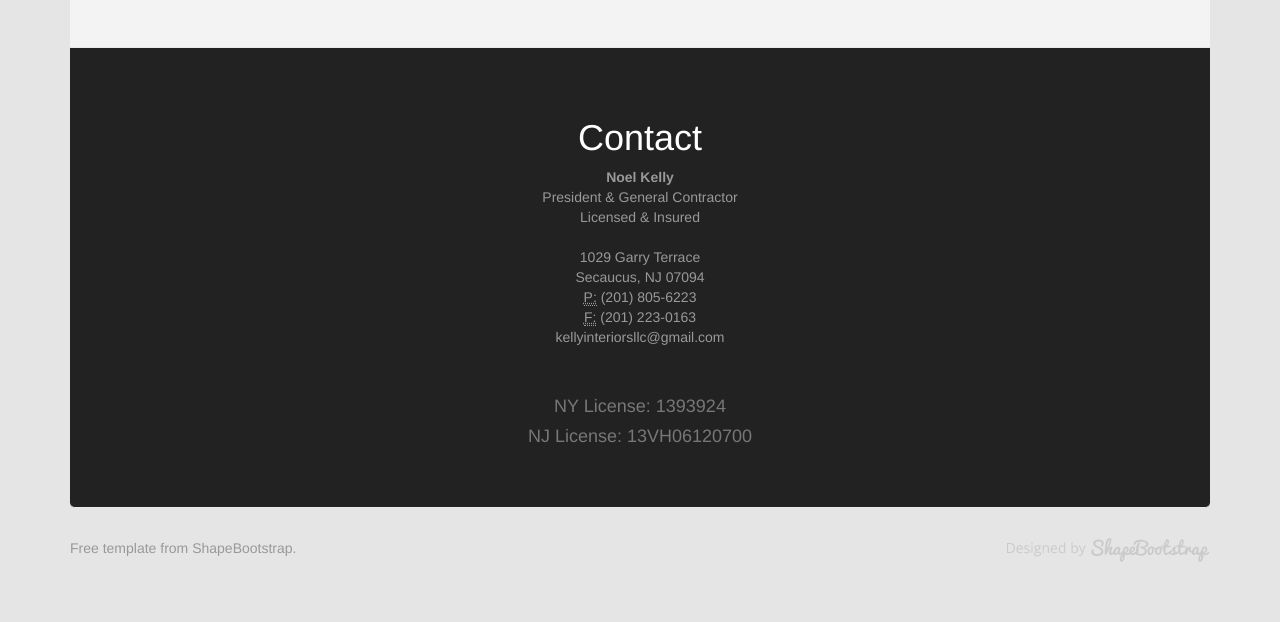
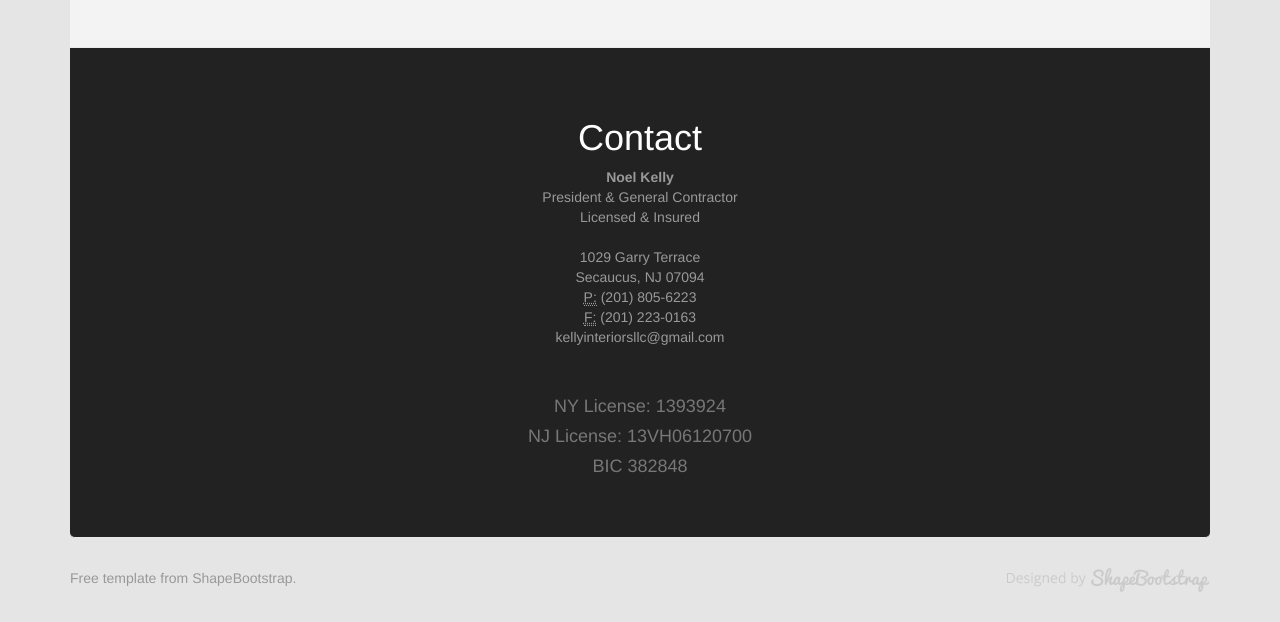
Before and after one commit to NoelKelly2/NoelKelly2.github.io, a plain HTML site: page index.html in a window 1280 px wide. Shown: the part 1813-2435 px from the top of the page. Before the commit the page ends 2405 px from the top, so only its background shows below. Drawn offline with Linux system fonts and the light colour scheme.

Commit message:
Add BIC number to Contact section.

```diff
--- a/index.html
+++ b/index.html
@@ -315,6 +315,7 @@
                                     <br>
                                     <h4>NY License: 1393924</h4>
                                     <h4>NJ License: 13VH06120700</h4>
+                                    <h4>BIC 382848</h4>
                                 </div>
                             </div> <!-- row -->
                         </div>  <!-- center -->
```
